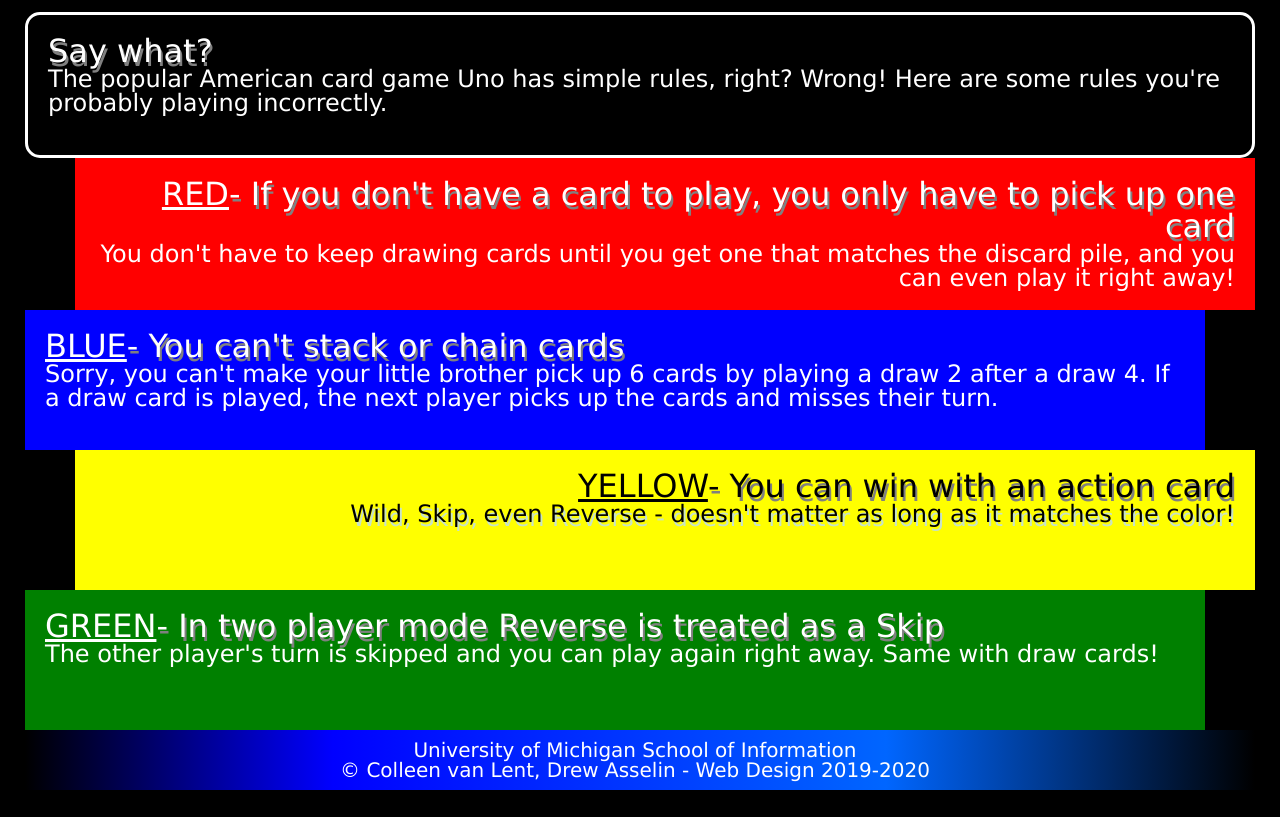
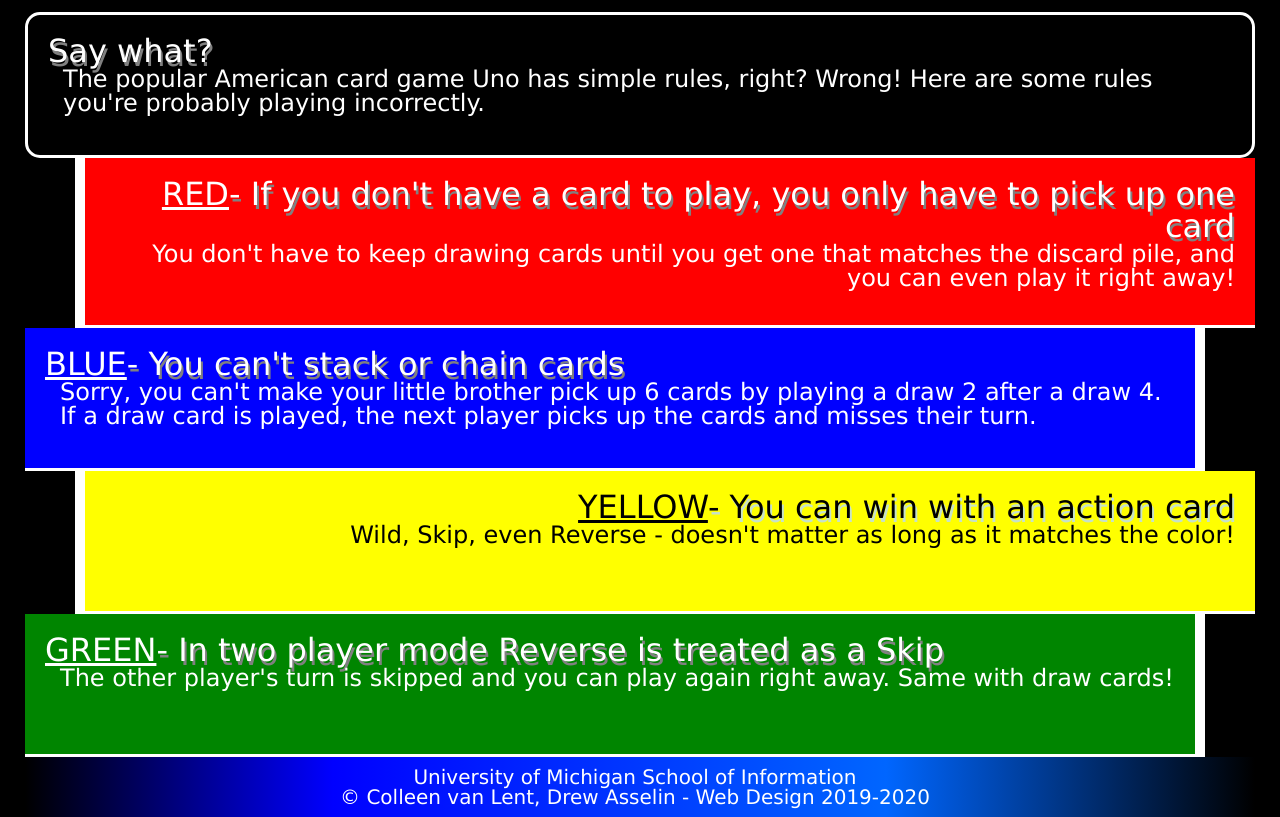
Before and after one commit to sunm22/homework2-2022, a plain HTML site: page index.html in a window 1280 px wide. Shown: the part 408-1225 px from the top of the page. Before the commit the page ends 1198 px from the top, so only its background shows below. Drawn offline with Linux system fonts and the light colour scheme.

Commit message:
Add files via upload

```diff
--- a/css/style.css
+++ b/css/style.css
@@ -3,10 +3,7 @@
     font-family: Verdana, 'Times New Roman';
     background-color: #000000;
     color: #ffffff;
-    margin-top: 25px;
-    margin-left: 25px;
-    margin-right: 25px;
-    margin-bottom: 0px;
+    margin: 25px 25px 0px 25px;
 }
 
 h1 {
@@ -22,7 +19,7 @@
 
 p {
     font-size: 24px;
-    padding-bottom: 0px 0px 15px 15px;
+    padding: 0px 0px 15px 15px;
 }
 
 img {
@@ -41,7 +38,6 @@
 .intro {
     border-radius: 15px;
     margin-top: 15px;
-    margin-bottom: 0px;
 }
 
 .red {
@@ -49,10 +45,10 @@
     text-align: right;
     margin-left: 50px;
     margin-right: 0px;
-    border-top: 0px;
-    border-right: 0px;
-    border-bottom: 3px;
-    border-left: 10px;
+    border-top: none;
+    border-right: none;
+    border-bottom: 3px solid #ffffff;
+    border-left: 10px solid #ffffff;
 }
 
 .blue {
@@ -60,32 +56,37 @@
     text-align: left;
     margin-right: 50px;
     margin-left: 0px;
-    border-top: 0px;
-    border-right: 10px;
-    border-bottom: 3px;
-    border-left: 0px;
+    border-top: none;
+    border-right: 10px solid #ffffff;
+    border-bottom: 3px solid #ffffff;
+    border-left: none;
 }
 
 .yellow {
     background-color: #ffff00;
     text-align: right;
     margin-left: 50px;
-    border-top: 0px;
-    border-right: 0px;
-    border-bottom: 3px;
-    border-left: 10px;
+    border-top: none;
+    border-right: none;
+    border-bottom: 3px solid #ffffff;
+    border-left: 10px solid #ffffff;
     color: #000000;
+}
+
+.yellow h2 {
     text-shadow: 2px 4px #c7e2c7;
+    color: #000000;
 }
 
 .green {
-    background-color: #008000;
+    background-color: #008500;
     text-align: left;
     margin-right: 50px;
-    border-top: 0px;
-    border-right: 10px;
-    border-bottom: 3px;
-    border-left: 0px;
+    border-top: none;
+    border-right: 10px solid #ffffff;
+    border-bottom: 3px solid #ffffff;
+    border-left: none;
+
 }
 
 span {
```
